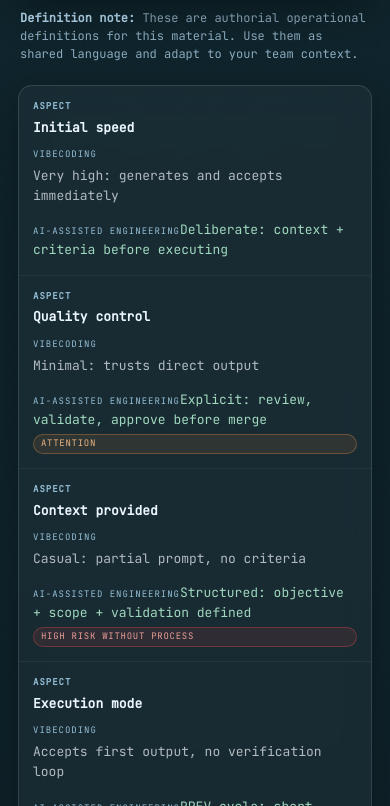
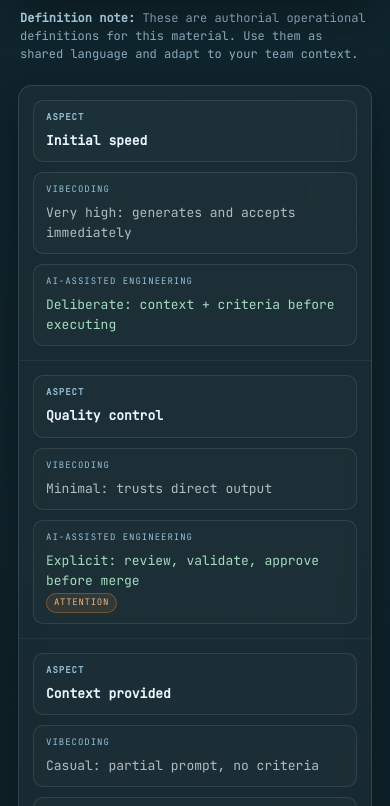
Before and after one commit to uphiago/vibening, a React (Vite) app: page /#refs in a window 390 px wide. Before the commit this address led to /#hero. Shown: the part 2918-3724 px from the top of the page. Built offline with nearby package versions, Linux system fonts and the light colour scheme.

Commit message:
Improve mobile comparison readability

```diff
--- a/src/App.css
+++ b/src/App.css
@@ -3054,13 +3054,19 @@ button:focus-visible {
   }
 
   .comparison-row > span {
-    display: grid;
-    gap: 4px;
-  }
-
-  .comparison-row > span::before,
+    display: block;
+    padding: 10px 12px;
+    border-radius: 10px;
+    border: 1px solid rgba(255, 255, 255, 0.1);
+    background: rgba(255, 255, 255, 0.02);
+  }
+
+  .comparison-aspect::before,
+  .comparison-vibe::before,
   .comparison-ai-value::before {
     content: attr(data-col);
+    display: block;
+    margin-bottom: 6px;
     font-family: var(--mono-font);
     font-size: 9px;
     letter-spacing: 0.11em;
@@ -3076,8 +3082,17 @@ button:focus-visible {
     font-weight: 600;
   }
 
+  .comparison-ai::before {
+    content: none;
+  }
+
   .comparison-ai {
     gap: 6px;
+    color: rgba(180, 240, 210, 0.9);
+  }
+
+  .comparison-ai-value {
+    display: block;
   }
 
   .matrix-head,
```
